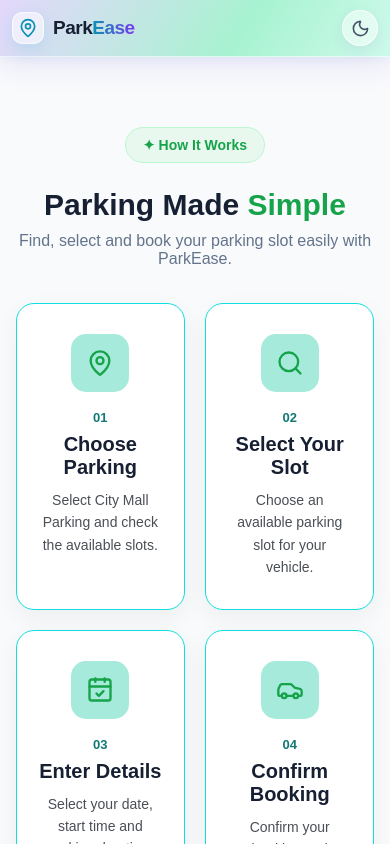
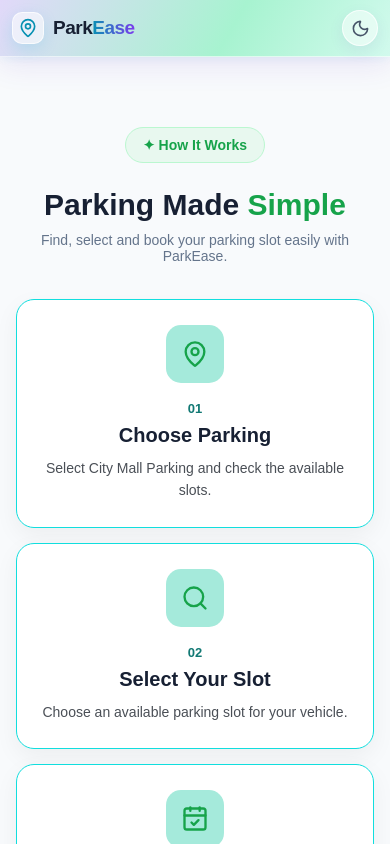
Before and after one commit to dibeyendu-dev/smart-parking-system, a React (Vite) app: page /about in a window 390 px wide. Shown: the top 844 px of the page. Built offline with nearby package versions, Linux system fonts and the light colour scheme.

Commit message:
About responsive css part 3 added

```diff
--- a/src/css/About.css
+++ b/src/css/About.css
@@ -155,3 +155,15 @@
     .about-header h1 {
         font-size: 30px;
     }
+    .about-header p {
+        font-size: 14px;
+    }
+
+    .how-it-works {
+        grid-template-columns: 1fr;
+        gap: 15px;
+    }
+
+    .how-step {
+        padding: 25px 20px;
+    }
```
